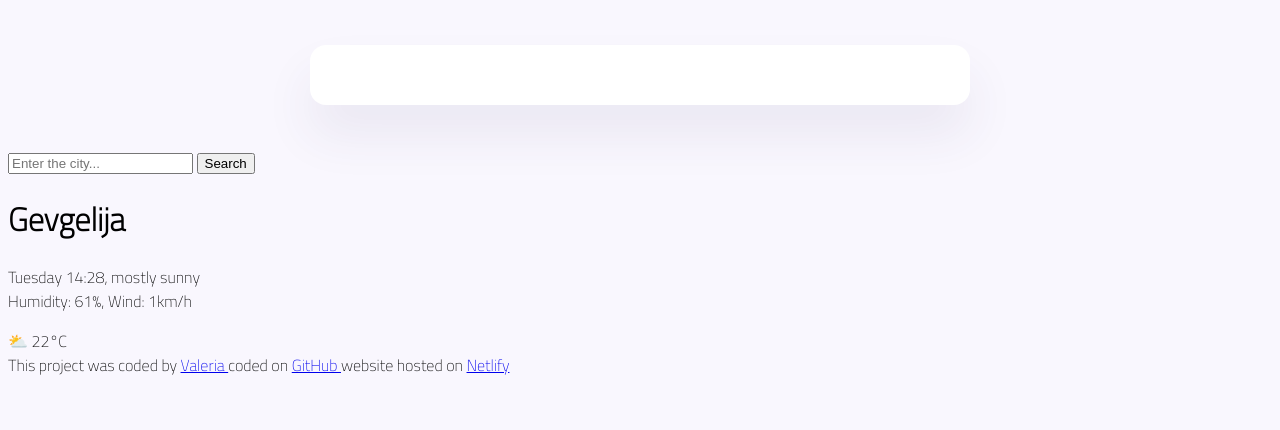
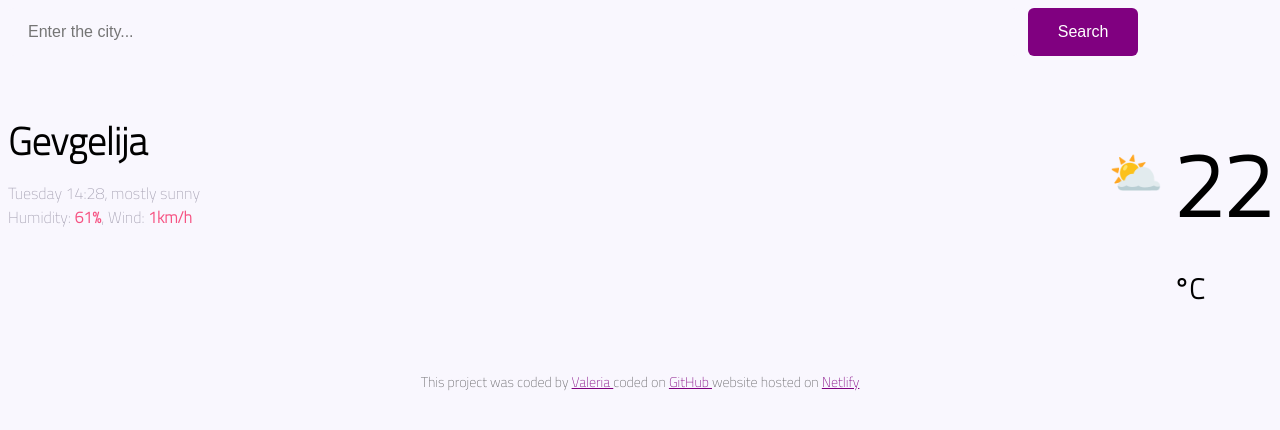
Before and after one commit to frau-romanova/weather-app, a plain HTML site: page index.html in a window 1280 px wide. Drawn offline with Linux system fonts and the light colour scheme.

Commit message:
added the basic css

```diff
--- a/index.html
+++ b/index.html
@@ -10,24 +10,27 @@
     <title>Document</title>
 </head>
 <body>
-    <div class="weather-app"></div>
+    <div class="weather-app-data"></div>
 <header>
-    <form>
-        <input type="search"placeholder="Enter the city..." required/>
-        <input type="submit" value="Search"/>
+    <form class="search-form">
+        <input type="search"placeholder="Enter the city..." required class="search-form-input"/>
+        <input type="submit" value="Search" class="search-form-button"/>
     </form>
 </header>
 <main>
+    <div class="weather-app-data">
     <div>
-    <h1> Gevgelija </h1>
-    <p>
+    <h1 class="weather-app-city"> Gevgelija </h1>
+    <p class = "weather-app-details">
         Tuesday 14:28, mostly sunny
         <br/>
-        Humidity: 61%, Wind: 1km/h
+        Humidity: <strong>61%</strong>, Wind: <strong> 1km/h </strong>
     </p>
     </div>
-    <div>
-    ⛅ 22°C
+    <div class="weather-app-temperature-container">
+    <div class="weather-app-icon">⛅</div> <div class= "weather-app-temperature"> 22
+         <div class="weather-app-unit">°C</div>
+        </div>
         </div>
     </main>
     <footer> This project was coded by
--- a/src/style.css
+++ b/src/style.css
@@ -3,6 +3,12 @@ body {
     font-family:'Josefin Sans', sans-serif;
 font-family: 'Titillium Web', sans-serif;;
 }
+
+a {
+    color: purple;
+}
+
+
 .weather-app {
     background:white;
     max-width: 600px;
@@ -11,3 +17,78 @@ font-family: 'Titillium Web', sans-serif;;
     border-radius: 16px;
     padding: 30px;
 }
+header {
+    border-bottom: 1px solid #f9f7fe;
+    padding: 0 0 30px 0;
+}
+.search-form-input {
+background-color:#f9f7fe;
+border: none;
+border-radius: 6px;
+width: 80%;
+padding: 15px 20px;
+font-size: 16px;
+}
+.search-form-button {
+    background: purple;
+    padding: 15px 30px;
+    border: none;
+    margin-left: 5px;
+    font-size: 16px;
+    border-radius: 6px;
+    color: white;
+}
+
+main {
+    padding: 30px 0;
+}
+
+.weather-app-data {
+display: flex;
+justify-content: space-between;
+}
+
+.weather-app-city {
+margin: 0;
+font-size: 38px;
+line-height: 48px;
+}
+
+.weather-app-details {
+font-size: 16px;
+color: rgba(39, 33, 66, 0.4);
+line-height: 24px;
+font-weight: 500px;
+}
+
+.weather-app-details strong {
+color: #f65282;
+}
+
+.weather-app-temperature-container {
+display: flex;
+}
+
+.weather-app-icon {
+font-size: 44px;
+margin-top: 22px;
+}
+
+.weather-app-temperature {
+font-size: 88px;
+font-weight: bold;
+margin-left: 10px;
+}
+
+.weather-app-unit {
+margin-top: 16px;
+font-size: 28px;
+}
+
+footer {
+    border-top: 1px solid #f9f7fe;
+    padding: 30px 0 0 0;
+    text-align: center;
+    font-size: 14px;
+    color: rgba(0, 0, 0, 0.6);
+}
```
